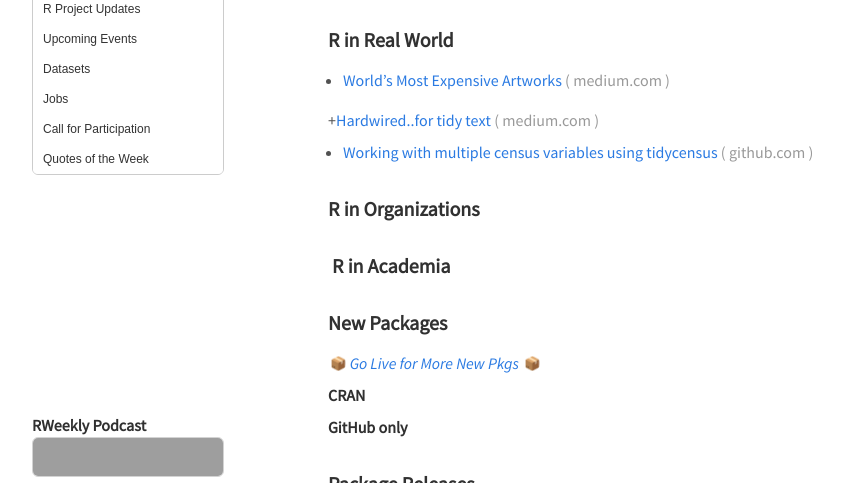
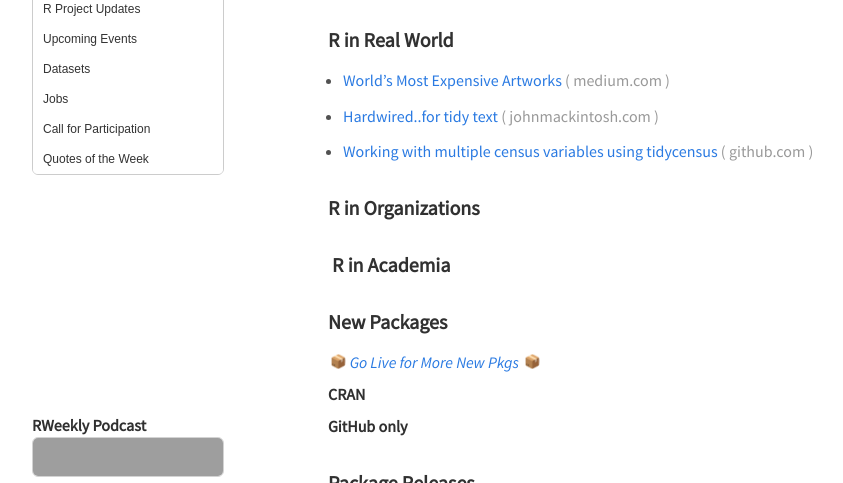
Before and after one commit to rweekly/rweekly.org, a Jekyll site: the page built from draft.md, in a window 1280 px wide and 900 px high, cut to the strip 417-900 px from the top of the window. Shown: the whole strip, without its empty margins (32-875 px from the left). Built offline with Jekyll 4.4.1, drawn with Linux system fonts in a browser that asks for light colours; emoji names are drawn with the system emoji font; comment, search, counter and statistics services are not loaded; some of the changed lines change nothing that is shown; grey boxes are pictures that could not be loaded.

Commit message:
Fix wrong link added in #174

```diff
--- a/draft.md
+++ b/draft.md
@@ -23,7 +23,7 @@ Release Date: 2018-2-5
 
 + [World’s Most Expensive Artworks](https://medium.com/@yanhann10/worlds-most-expensive-artworks-3166f7c6d936)
 
-+[Hardwired..for tidy text](https://medium.com/@yanhann10/worlds-most-expensive-artworks-3166f7c6d936)
++ [Hardwired..for tidy text](https://www.johnmackintosh.com/2018-01-30-hardwired-for-tidy-text/)
 
 + [Working with multiple census variables using tidycensus](https://github.com/jshannon75/awp_tidycensus/blob/master/ACS_walkthrough.md)
 
```
